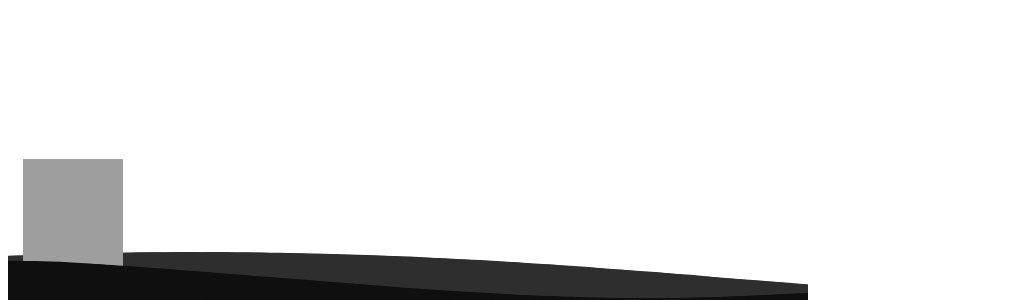
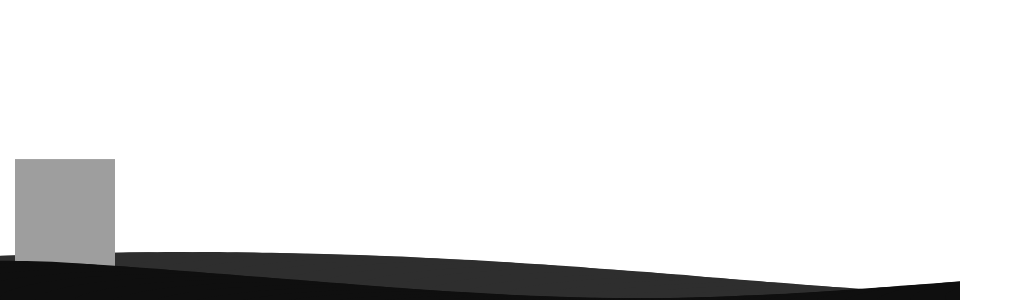
Before and after one commit to jaeh/arr, a plain HTML site: page index.html in a window 1280 px wide. Shown: the part 500-800 px from the top of the page, without its empty margins (0-1023 px from the left). Drawn offline with Linux system fonts and the light colour scheme.

Commit message:
add hover to
#posts and #admin-sidebar, make canvas always as big as screen, other small stuff.

```diff
--- a/index.html
+++ b/index.html
@@ -2,7 +2,7 @@
 	<head>
 		<meta http-equiv="Content-Type" content="text/html; charset=utf-8">
 		<script src="js/processing.min.js" type="text/javascript"></script>
-		<script src="js/arr.min.js" type="text/javascript"></script>
+		<script src="js/arr.js" type="text/javascript"></script>
 	</head>
 	<body>
 	</body>
--- a/js/arr.js
+++ b/js/arr.js
@@ -18,6 +18,7 @@ window.onload = function () {
     canvas.id = 'waves';
     canvas.style.position = 'fixed';
     canvas.style.bottom = 0;
+    canvas.style.left = 0;
 
     document.body.style['min-width'] = 300;
 
@@ -28,7 +29,7 @@ window.onload = function () {
       , _cradiusy = 50
       , _amplitude = 23
       , _wavelength = 2500
-      , _w = screen.width
+      , _w = screen.width + (screen.width * 0.2)
       , _h = 155
       , _twopi = 2 * Math.PI
       , _wspace = 7
@@ -80,8 +81,10 @@ window.onload = function () {
 
         ctx.drawImage(ship.img, 15, _tdy + _h - ship.yminus, ship.width, ship.height);
 
+        if (document.body.clientWidth > 400) {
           ctx.font = 'italic 15px Verdana';
           ctx.fillText("A PIRATE I WAS MEANT TO BE!", document.body.clientWidth - 250, 50);
+        }
         //foreground wave
         p.fill(15, 15, 15);
 
@@ -99,6 +102,7 @@ window.onload = function () {
         times_animated = 1;
 
         _wcount += _wspace;
+
       }
     }
 
@@ -109,16 +113,27 @@ window.onload = function () {
       p.frameRate( 27 );
     }
 
-	//posts is the id for soup.io, this needs to be individualised
-    var wrapper = document.getElementById('posts');
+    //posts and admin-panel are the ids for soup.io,
+    //this needs to be individualised for each platform
+    var wrappers =[
+        document.getElementById('posts')
+      , document.getElementById('admin-sidebar')
+    ];
+
+    wrappers.forEach(function(wrapper) {
 
       if (wrapper && typeof wrapper.addEventListener === 'function') {
         wrapper.addEventListener('mouseover', function (evt) {
         if (times_animated) { anim_playing = false; }
+        canvas.style['z-index'] = 0;
+        wrapper.style['z-index'] = 10;
         }, false);
         wrapper.addEventListener('mouseout', function (evt) {
         if (times_animated) { anim_playing = true; }
+        canvas.style['z-index'] = 10;
+        wrapper.style['z-index'] = 0;
         }, false);
       }
     });
+  });
 }
```
Also changed, not shown: js/arr.min.js. Lines whose indentation alone changed are shown as unchanged.
